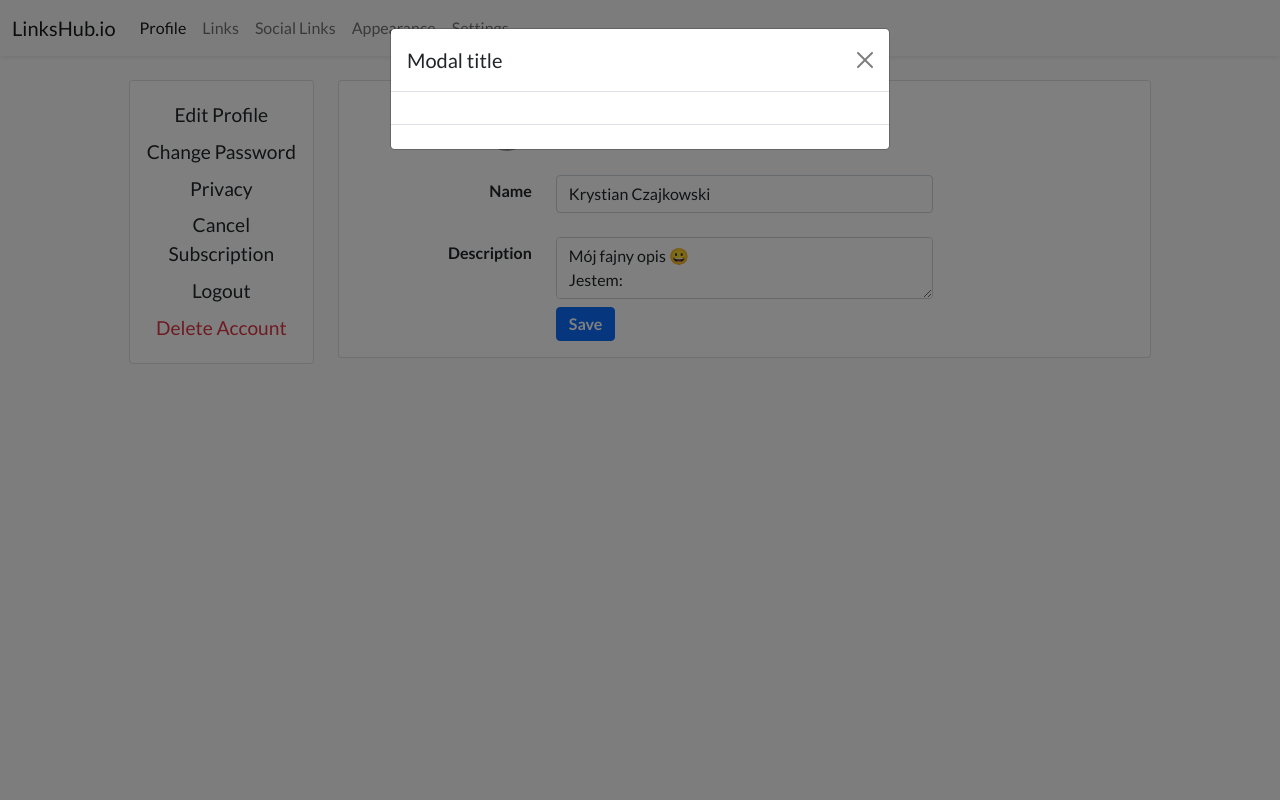
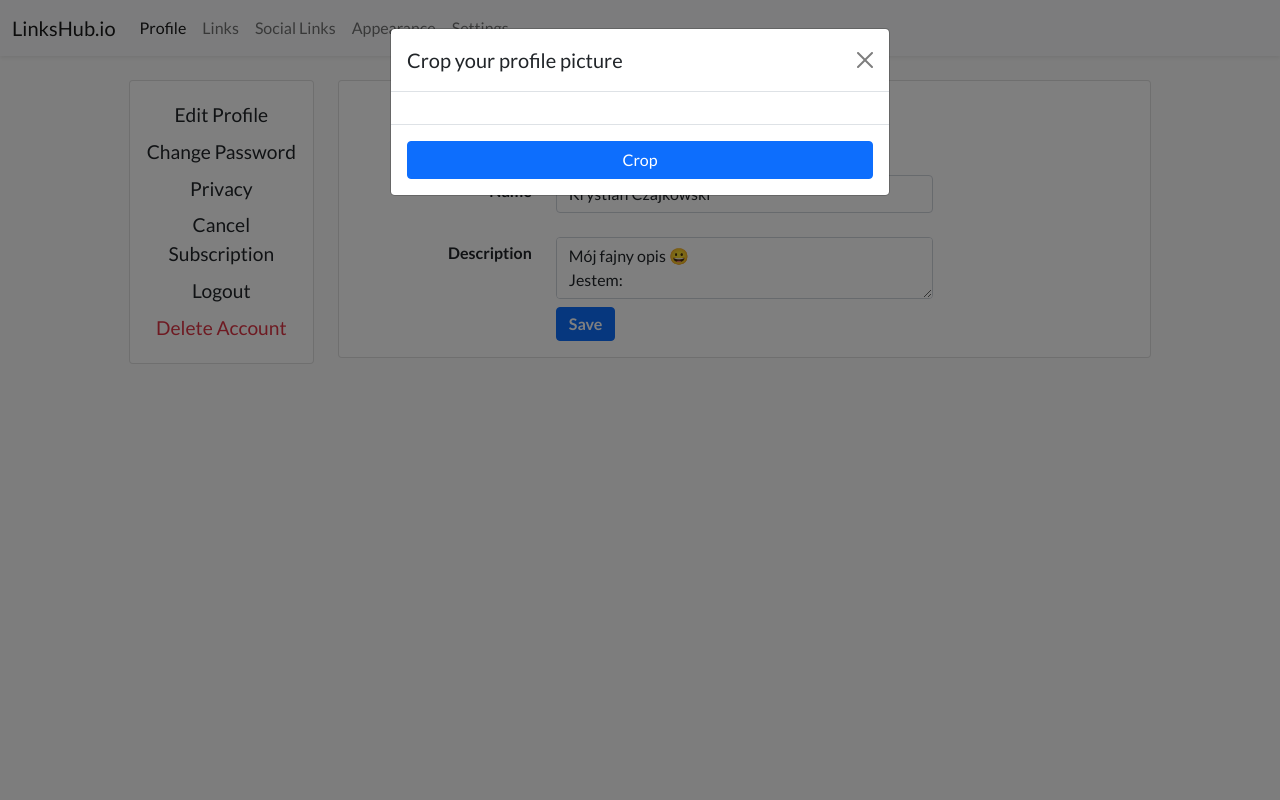
Before and after one commit to krysczajkowski/linkshub, a Django app: page /settings/edit in a window 1280 px wide, after a click on "Change Profile Picture". Run offline with Django 3.2, Linux system fonts and the light colour scheme; a user stored in the database is signed in; data comes from the database, SQL or seed files in the repository; both versions use the stored data as it was after the commit; some libraries are stand-ins or nearby versions; grey boxes are pictures that could not be loaded.

Commit message:
Settings edit crop image v2

```diff
--- a/linkshub/static/js/edit.js
+++ b/linkshub/static/js/edit.js
@@ -4,23 +4,16 @@ const submitBtn = document.getElementById('submitBtn')
 const imgPreview = document.getElementById('imgPreview')
 const imageField = document.getElementById('imageField')
 
-imageField.addEventListener('change', (e)=>{
-    console.log('adf')
-    const [file] = imageField.files
+// Image validation
 
-    if (file) {
-        imgPreview.src = URL.createObjectURL(file)
-    }
-})
+// image-box is the id of the div element that will store our cropping image preview
+const imagebox = document.getElementById('image-box')
+    // crop-btn is the id of button that will trigger the event of change original file with cropped file.
+const crop_btn = document.getElementById('crop-btn')
 
-// Image validation
 const imageFeedback = document.querySelector('.image-feedback')
 
-imageField.addEventListener('change', validateFile)
-
-function validateFile(){
-    console.log('onchange')
-
+imageField.addEventListener('change', () => {
     imageFeedback.classList.remove('is-invalid')
     imageFeedback.classList.remove('is-valid')
     imageFeedback.style.display = 'none'
@@ -29,7 +22,7 @@ function validateFile(){
           sizeLimit = 5000000; // 5 megabyte
 
     // destructuring file name and size from file object
-    const { name:fileName, size:fileSize } = this.files[0];
+    const { name:fileName, size:fileSize } = imageField.files[0];
 
     const fileExtension = fileName.split(".").pop();
 
@@ -62,9 +55,60 @@ function validateFile(){
 
         imageField.classList.remove('is-invalid')
         imageField.classList.add('is-valid')
+
+        // Getting image file object from the input variable
+        const img_data = imageField.files[0]
+        // createObjectURL() static method creates a DOMString containing a URL representing the object given in the parameter.
+        // The new object URL represents the specified File object or Blob object.
+        const url = URL.createObjectURL(img_data)
+
+        // Creating a image tag inside imagebox which will hold the cropping view image(uploaded file) to it using the url created before.
+        imagebox.innerHTML = `<img src="${url}" id="image" style="width:100%;">`
+
+        // Storing that cropping view image in a variable
+        const image = document.getElementById('image')
+
+        // Creating a croper object with the cropping view image
+        // The new Cropper() method will do all the magic and diplay the cropping view and adding cropping functionality on the website
+        // For more settings, check out their official documentation at https://github.com/fengyuanchen/cropperjs
+        const cropper = new Cropper(image, {
+            aspectRatio: 1 / 1,
+            autoCropArea: 1,
+            viewMode: 1,
+            scalable: false,
+            zoomable: false,
+            movable: false,
+            minCropBoxWidth: 100,
+            minCropBoxHeight: 100,
+        })
+
+        // When crop button is clicked this event will get triggered
+        crop_btn.addEventListener('click', ()=>{
+        // This method coverts the selected cropped image on the cropper canvas into a blob object
+        cropper.getCroppedCanvas().toBlob((blob)=>{
+
+            // Gets the original image data
+            let fileInputElement = document.getElementById('imageField');
+            // Make a new cropped image file using that blob object, image_data.name will make the new file name same as original image
+            let file = new File([blob], img_data.name,{type:"image/*", lastModified:new Date().getTime()});
+            // Create a new container
+            let container = new DataTransfer();
+            // Add the cropped image file to the container
+            container.items.add(file);
+            // Replace the original image file with the new cropped image file
+
+            fileInputElement.files = container.files;
+
+
+            imgPreview.src = URL.createObjectURL(file)
+
+            });
+        });
+
     }
 
-}
+})
+
 
 // Username validation
 /*
--- a/templates/settings/edit.html
+++ b/templates/settings/edit.html
@@ -24,7 +24,7 @@
             <div class="card card-body">
                 <form method='POST' enctype="multipart/form-data" id='edit-form'>
                     {% csrf_token %}
-                    <input type="file" class='d-none' id='imageField' name='image' accept='.jpg, .png' data-bs-toggle="modal" data-bs-target="#exampleModal">
+                    <input type="file" class='d-none' id='imageField' name='image' accept='.jpg, .png' data-bs-toggle="modal" data-bs-target="#cropModal">
                     <div class="row">
                         <div class="col-3 d-flex justify-content-end">
                             {% if image %}
@@ -77,97 +77,25 @@
     </div>
 </div>
 
-<div class="modal fade" id="exampleModal" tabindex="-1" aria-labelledby="exampleModalLabel" aria-hidden="true">
+<div class="modal fade" id="cropModal" tabindex="-1" aria-hidden="true">
     <div class="modal-dialog">
-      <div class="modal-content">
+        <div class="modal-content">
         <div class="modal-header">
-          <h5 class="modal-title" id="exampleModalLabel">Modal title</h5>
-          <button type="button" class="btn-close" data-bs-dismiss="modal" aria-label="Close"></button>
+            <h5 class="modal-title">Crop your profile picture</h5>
+            <button type="button" class="btn-close" data-bs-dismiss="modal" aria-label="Close"></button>
         </div>
         <div class="modal-body">
-            <div id="image-box" class="image-container ml-5" style='max-width: 500px;'></div>
+            <div id="image-box"></div>
         </div>
         <div class="modal-footer">
-          <button class="btn btn-outline-info" id="crop-btn" style="width: 100%; margin-top: 10px; display: none;" type="button" data-bs-dismiss="modal">Crop</button>
+            <button class="btn btn-primary w-100" id="crop-btn" type="button" data-bs-dismiss="modal">Crop</button>
         </div>
-      </div>
+        </div>
     </div>
-  </div>
+</div>
 
 <!-- <script src="{% static 'js/cropper.min.js' %}"></script> -->
 <script src="https://cdnjs.cloudflare.com/ajax/libs/cropperjs/1.5.11/cropper.js"></script>
 <script src="{% static 'js/edit.js' %}"></script>
 
-<script>
-	// image-box is the id of the div element that will store our cropping image preview
-	const imagebox = document.getElementById('image-box')
-        // crop-btn is the id of button that will trigger the event of change original file with cropped file.
-	const crop_btn = document.getElementById('crop-btn')
-	// id_image is the id of the input tag where we will upload the image
-	const input = document.getElementById('imageField')
-
-	// When user uploads the image this event will get triggered
-	input.addEventListener('change', ()=>{
-	  // Getting image file object from the input variable
-	  const img_data = input.files[0]
-	  // createObjectURL() static method creates a DOMString containing a URL representing the object given in the parameter.
-	  // The new object URL represents the specified File object or Blob object.
-	  const url = URL.createObjectURL(img_data)
-
-	  // Creating a image tag inside imagebox which will hold the cropping view image(uploaded file) to it using the url created before.
-	  imagebox.innerHTML = `<img src="${url}" id="image" style="width:100%;">`
-
-	  // Storing that cropping view image in a variable
-	  const image = document.getElementById('image')
-
-	  // Displaying the image box
-	  document.getElementById('image-box').style.display = 'block'
-	  // Displaying the Crop buttton
-	  document.getElementById('crop-btn').style.display = 'block'
-	  // Hiding the Post button
-	  document.getElementById('submitBtn').style.display = 'none'
-
-	  // Creating a croper object with the cropping view image
-	  // The new Cropper() method will do all the magic and diplay the cropping view and adding cropping functionality on the website
-	  // For more settings, check out their official documentation at https://github.com/fengyuanchen/cropperjs
-	  const cropper = new Cropper(image, {
-      aspectRatio: 1 / 1,
-	  autoCropArea: 1,
-	  viewMode: 1,
-	  scalable: false,
-	  zoomable: false,
-	  movable: false,
-	  minCropBoxWidth: 200,
-	  minCropBoxHeight: 200,
-	  })
-
-	  // When crop button is clicked this event will get triggered
-	  crop_btn.addEventListener('click', ()=>{
-	    // This method coverts the selected cropped image on the cropper canvas into a blob object
-	    cropper.getCroppedCanvas().toBlob((blob)=>{
-
-	      // Gets the original image data
-	      let fileInputElement = document.getElementById('imageField');
-	      // Make a new cropped image file using that blob object, image_data.name will make the new file name same as original image
-	      let file = new File([blob], img_data.name,{type:"image/*", lastModified:new Date().getTime()});
-	      // Create a new container
-	      let container = new DataTransfer();
-	      // Add the cropped image file to the container
-	      container.items.add(file);
-	      // Replace the original image file with the new cropped image file
-
-	      fileInputElement.files = container.files;
-
-	      // Hide the cropper box
-	      document.getElementById('image-box').style.display = 'none'
-	      // Hide the crop button
-	      document.getElementById('crop-btn').style.display = 'none'
-	      // Display the Post button
-	      document.getElementById('submitBtn').style.display = 'block'
-
-	      });
-	    });
-	});
-</script>
-
 {% endblock %}
```
Also changed, not shown: db.sqlite3.
